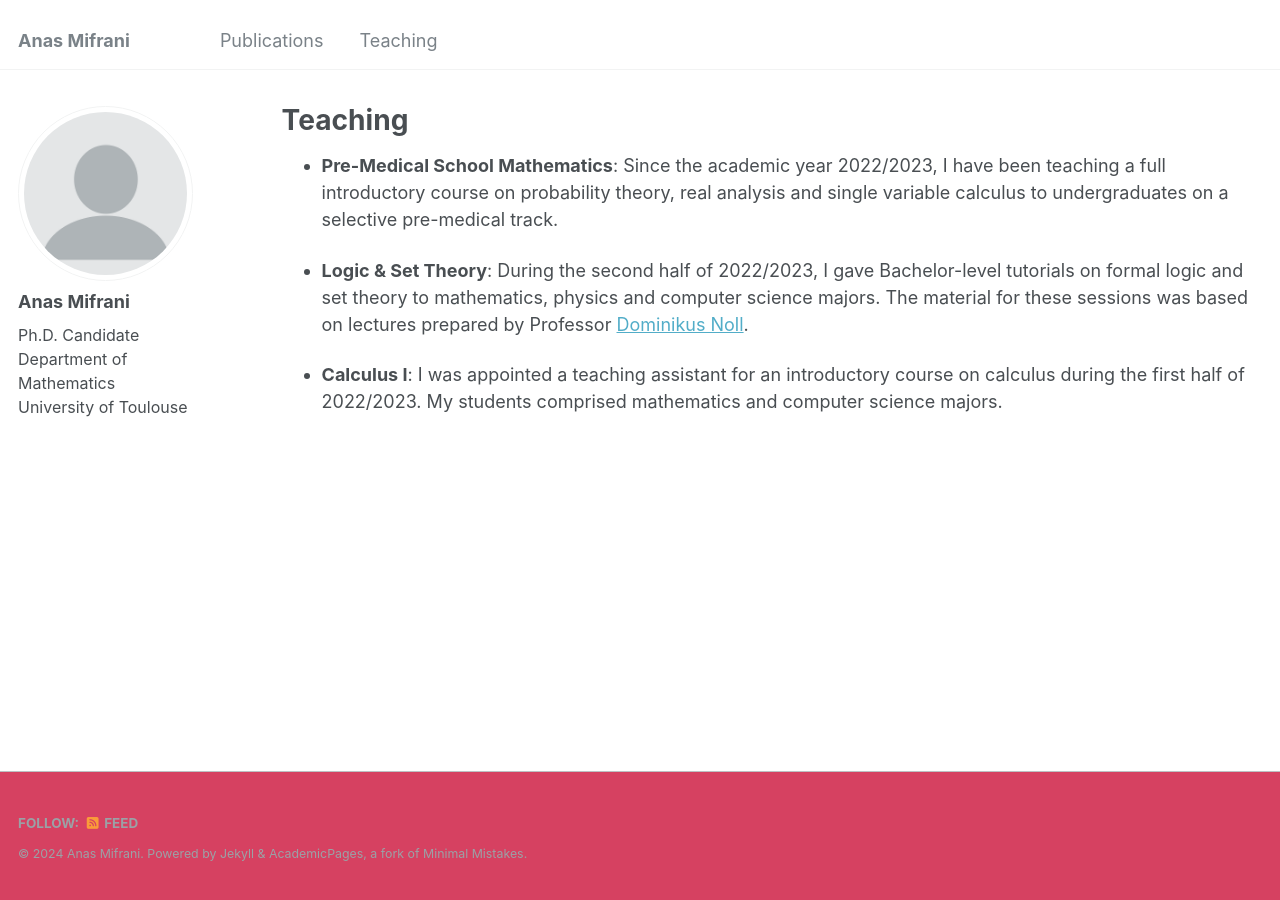
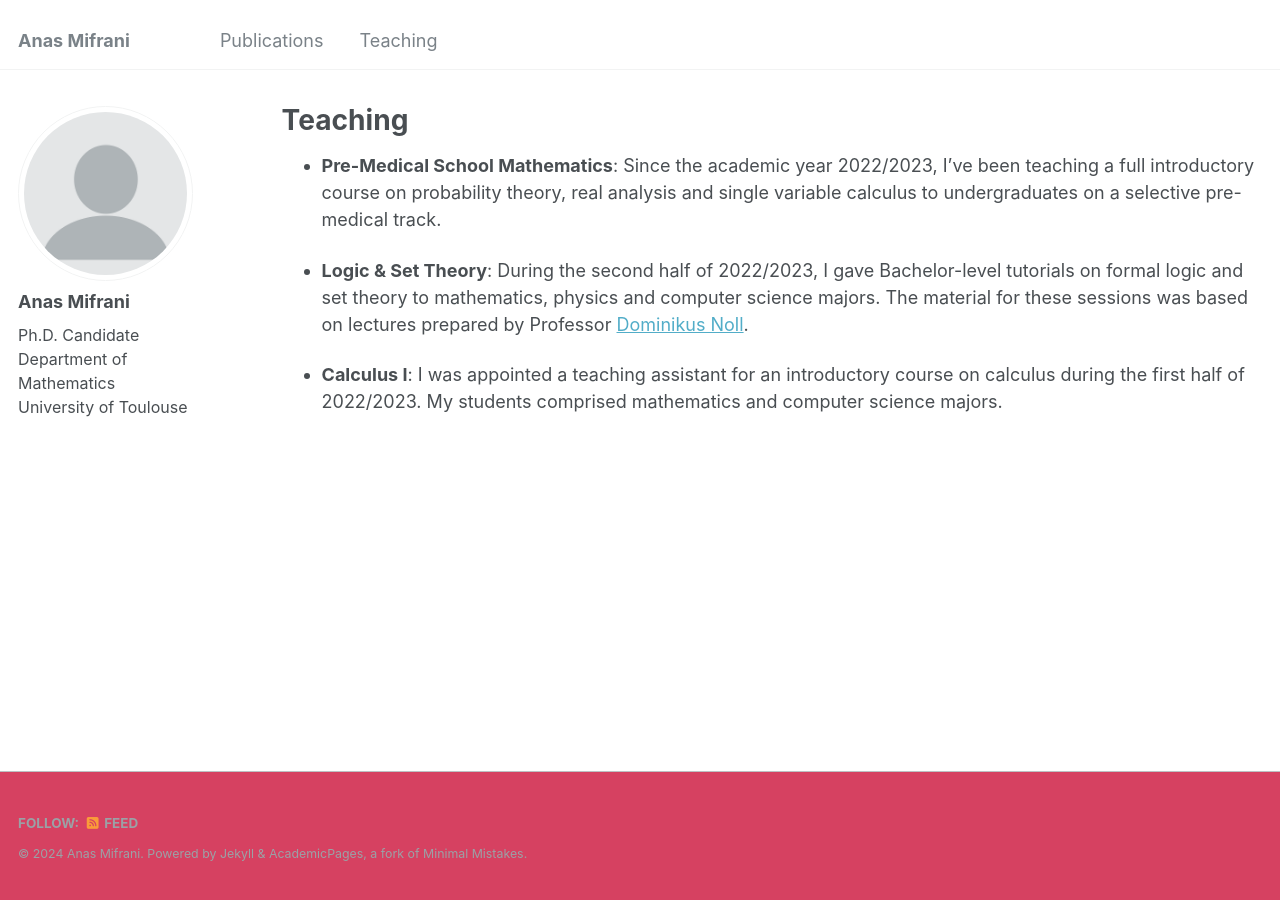
Before and after one commit to anmifrani/anmifrani.github.io, a Jekyll site: the page built from _pages/teaching.md, in a window 1280 px wide. Built offline with Jekyll 4.4.1, drawn with Linux system fonts in a browser that asks for light colours.

Commit message:
Update teaching.md

```diff
--- a/_pages/teaching.md
+++ b/_pages/teaching.md
@@ -5,7 +5,7 @@ permalink: /teaching/
 author_profile: true
 ---
 
-* <b>Pre-Medical School Mathematics</b>: Since the academic year 2022/2023, I have been teaching a full introductory course on probability theory, real analysis and single variable calculus to undergraduates on a selective pre-medical track.
+* <b>Pre-Medical School Mathematics</b>: Since the academic year 2022/2023, I've been teaching a full introductory course on probability theory, real analysis and single variable calculus to undergraduates on a selective pre-medical track.
 
 * <b>Logic & Set Theory</b>: During the second half of 2022/2023, I gave Bachelor-level tutorials on formal logic and set theory to mathematics, physics and computer science majors. The material for these sessions was based on lectures prepared by Professor [Dominikus Noll](https://www.math.univ-toulouse.fr/~noll/).
 
```
